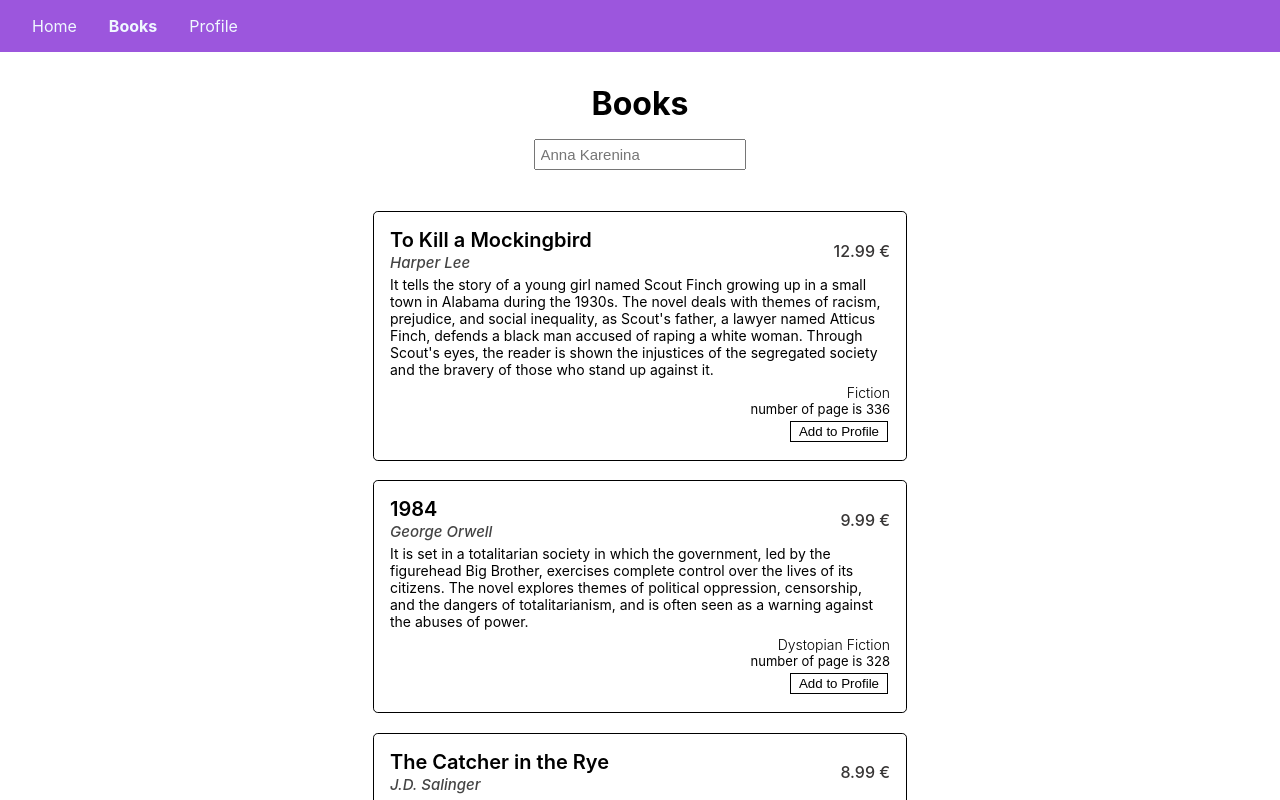
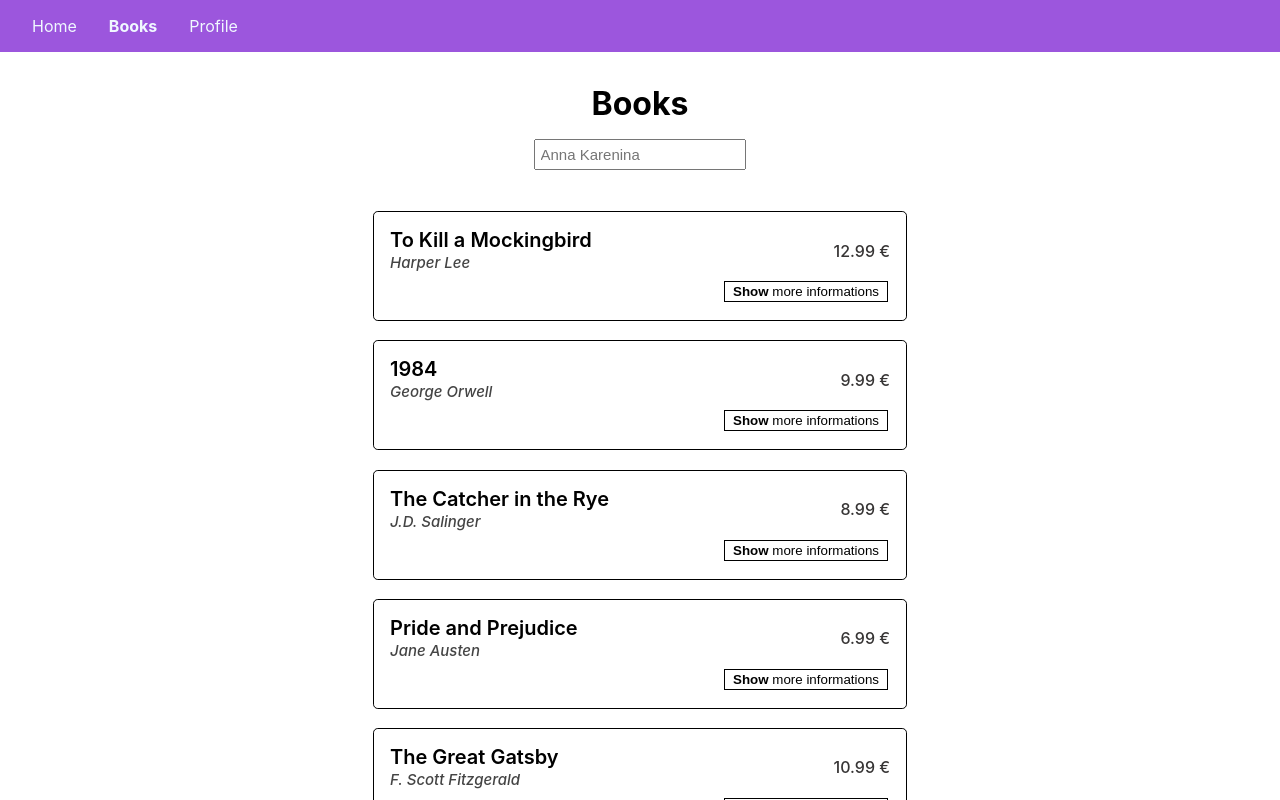
Before and after one commit to MajkoDev/book-management, a React (Vite) app: page /books in a window 1280 px wide. Shown: the top 800 px of the page. Built offline with nearby package versions, Linux system fonts and the light colour scheme; data requests are answered from the project's data file; the HTML template or start-up script is replaced by a standard one.

Commit message:
Book Item

```diff
--- a/components/BookItem.jsx
+++ b/components/BookItem.jsx
@@ -1,4 +1,11 @@
+import { useState } from "react";
+
 const BookItem = ({ book }) => {
+  const [description, setDescription] = useState(false);
+
+  function showDescription() {
+    setDescription(!description);
+  }
   return (
     <div className="book-item" key={book.id}>
       <div className="book-title">
@@ -8,11 +15,20 @@ const BookItem = ({ book }) => {
         </div>
         <h5>{book.price} €</h5>
       </div>
-      <p>{book.description}</p>
+      {description && <p>{book.description}</p>}
+
       <div className="book-info">
-        <p className="genre">{book.genre}</p>
-        <h6>number of page is {book.pages}</h6>
-        <button>Add to Profile</button>
+        {description && (
+          <>
+            <p className="genre">{book.genre}</p>
+            <h6>number of page is {book.pages}</h6>
+          </>
+        )}
+
+        <button onClick={showDescription}>
+          {description ? <b>Hide </b> : <b>Show </b>}
+          more informations
+        </button>
       </div>
     </div>
   );
```
